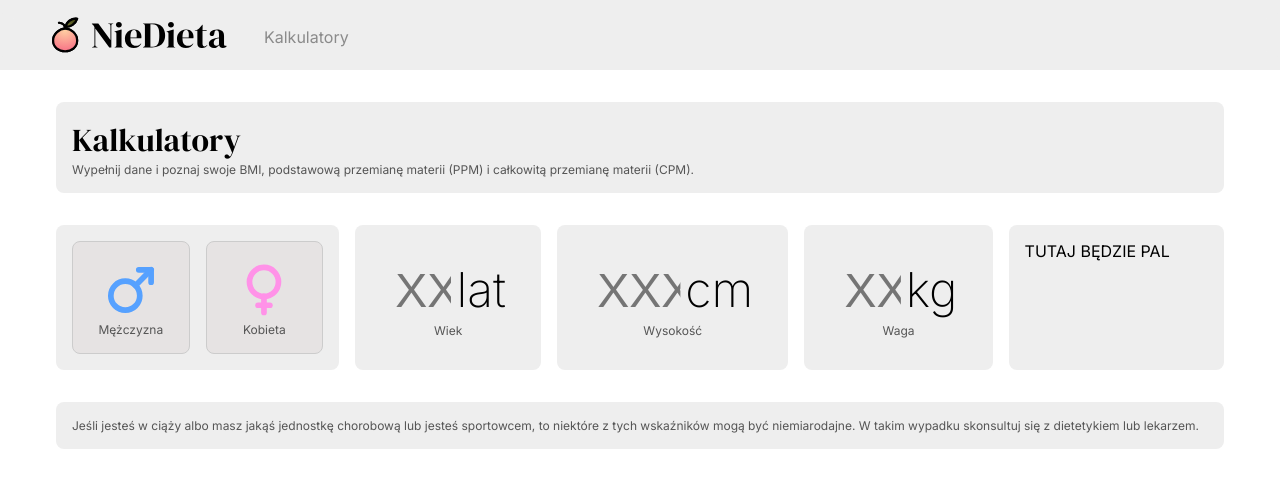
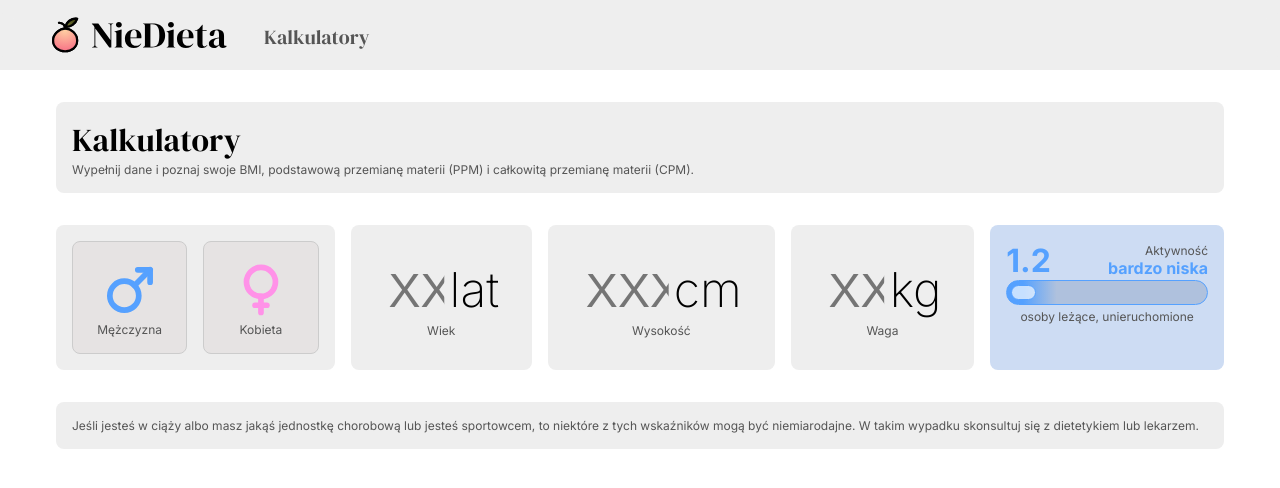
Before and after one commit to Ph0enixKM/niedieta-website, a Next.js app: page /calculator in a window 1280 px wide. Shown: the top 488 px of the page. Built offline with nearby package versions, Linux system fonts and the light colour scheme; a web font is replaced by a local one.

Commit message:
feat: add calculator

```diff
--- a/src/app/calculator/page.module.css
+++ b/src/app/calculator/page.module.css
@@ -88,6 +88,84 @@
         background: white;
         outline: none;
     }
+
+    &.slider {
+        appearance: none;
+        font-size: 2rem;
+        text-transform: capitalize;
+        font-weight: bold;
+        font-family: "DM Serif Display", serif;
+        outline: none;
+        width: 100%;
+        background: #ddd;
+        border: 1px solid var(--border);
+        border-radius: 999rem;
+        padding: 0.25rem;
+
+        &::-webkit-slider-thumb {
+            appearance: none;
+            border-radius: 999rem;
+            width: 25px;
+            height: 15px;
+            /* transform: scaleY(1.5); */
+            background: #ffffffaa;
+            cursor: pointer;
+        }
+    }
+}
+
+.paper[pal] {
+    transition: filter 1000ms;
+    --bg: #CDDCF3;
+    --border: #AFC1DD;
+    --fg: #55A1FF;
+    color: var(--fg);
+    background: var(--bg);
+
+    .input.slider {
+        border-color: var(--fg);
+
+        &::-webkit-slider-thumb {
+            border: 1px solid var(--fg);
+        }
+    }
+
+    &[pal='0'] {
+        filter: hue-rotate(0deg);
+        .input.slider {
+            background: linear-gradient(90deg, var(--fg) 1rem, var(--border), var(--border), var(--border), var(--border), var(--border) calc(100% - 1rem));
+        }
+    }
+    &[pal='1'] {
+        filter: hue-rotate(25deg);
+        .input.slider {
+            background: linear-gradient(90deg, var(--border) 1rem, var(--fg), var(--border), var(--border), var(--border), var(--border) calc(100% - 1rem));
+        }
+    }
+    &[pal='2'] {
+        filter: hue-rotate(50deg);
+        .input.slider {
+            background: linear-gradient(90deg, var(--border) 1rem, var(--border), var(--fg), var(--border), var(--border), var(--border) calc(100% - 1rem));
+        }
+    }
+    &[pal='3'] {
+        filter: hue-rotate(75deg);
+        .input.slider {
+            background: linear-gradient(90deg, var(--border) 1rem, var(--border), var(--border), var(--fg), var(--border), var(--border) calc(100% - 1rem));
+        }
+    }
+    &[pal='4'] {
+        filter: hue-rotate(100deg);
+        .input.slider {
+            background: linear-gradient(90deg, var(--border) 1rem, var(--border), var(--border), var(--border), var(--fg), var(--border) calc(100% - 1rem));
+        }
+    }
+    &[pal='5'] {
+        filter: hue-rotate(125deg);
+        .input.slider {
+            background: linear-gradient(90deg, var(--border) 1rem, var(--border), var(--border), var(--border), var(--border), var(--fg) calc(100% - 1rem));
+        }
+    }
 }
 
 .caption {
--- a/src/app/calculator/page.tsx
+++ b/src/app/calculator/page.tsx
@@ -6,8 +6,42 @@ import Image from "next/image";
 import femaleIcon from "@/../public/calculator/female.svg";
 import maleIcon from "@/../public/calculator/male.svg";
 import { useState } from "react";
+import { Genos } from "next/font/google";
 
 type Gender = 'male' | 'female';
+
+const PAL = [
+    {
+        value: 1.2,
+        title: 'bardzo niska',
+        description: 'osoby leżące, unieruchomione'
+    },
+    {
+        value: 1.4,
+        title: 'niska',
+        description: 'praca siedząca, mało ruchu poza codziennymi obowiązkami'
+    },
+    {
+        value: 1.5,
+        title: 'umiarkowana',
+        description: 'regularna aktywność fizyczna, spacery, jeżdżenie na rowerze, siłownia'
+    },
+    {
+        value: 1.6,
+        title: 'wyższa',
+        description: 'codzienne treningi'
+    },
+    {
+        value: 1.8,
+        title: 'wysoka',
+        description: 'praca fizyczna, intensywne treningi'
+    },
+    {
+        value: 2.0,
+        title: 'bardzo wysoka',
+        description: 'np. sportowcy'
+    }
+];
 
 function getAgeUnit(n: number) {
     if (n == 1) return "rok";
@@ -18,11 +52,43 @@ function getAgeUnit(n: number) {
     return "lat";
 }
 
+function getBMI(height: number, weight: number) {
+    return weight / ((height / 100) ** 2);
+}
+
+function getPPMMifflin(gender: Gender, weight: number, height: number, age: number) {
+    if (gender === 'male') {
+        return 10 * weight + 6.25 * height - 5 * age + 5;
+    } else if (gender === 'female') {
+        return 10 * weight + 6.25 * height - 5 * age - 161;
+    }
+}
+
+function getPPMHarrisBenedict(gender: Gender, weight: number, height: number, age: number) {
+    if (gender === 'male') {
+        return 66.5 + 13.75 * weight + 5.003 * height - 6.775 * age;
+    } else if (gender === 'female') {
+        return 655.1 + 9.563 * weight + 1.850 * height - 4.676 * age;
+    }
+}
+
+function getCPM(ppm: number, pal: number) {
+    return ppm * PAL[pal].value;
+}
+
 export default function Home() {
     const [gender, setGender] = useState<Gender | null>(null);
     const [age, setAge] = useState<number | null>(null);
     const [height, setHeight] = useState<number | null>(null);
     const [weight, setWeight] = useState<number | null>(null);
+    const [pal, setPal] = useState<number>(0);
+
+    const isComputable = [gender, age, height, weight, pal].every(value => value !== null);
+    const bmi = isComputable ? getBMI(height!, weight!) : null;
+    const ppm = isComputable ? (bmi! > 24.9
+        ? getPPMMifflin(gender!, age!, height!, weight!)
+        : getPPMHarrisBenedict(gender!, age!, height!, weight!)) : null;
+    const cpm = isComputable ? getCPM(ppm!, pal) : null;
 
     return <>
         <Navbar />
@@ -83,10 +149,45 @@ export default function Home() {
                         <div className={styles.caption}>Waga</div>
                     </div>
                 </div>
-                <div className={[styles.paper, styles.flex].join(' ')}>
-                    TUTAJ BĘDZIE PAL
+                <div className={[styles.paper, styles.flex].join(' ')} style={{ width: 200 }} {...{ pal }}>
+                    <div className={styles.grid} style={{alignItems: 'center'}}>
+                        <h1>{PAL[pal].value.toFixed(1)}</h1>
+                        <div style={{textAlign: 'right', flex: 1}}>
+                            <div className={styles.caption} style={{textAlign: 'right'}}>
+                                Aktywność
+                            </div>
+                            <b>{PAL[pal].title}</b>
+                        </div>
+                    </div>
+                    <input type="range" min="0" max={PAL.length - 1} value={pal} className={[styles.input, styles.slider].join(' ')} onChange={(e) => setPal(parseInt(e.target.value))} />
+                    <div className={styles.caption}>
+                        {PAL[pal].description}
+                    </div>
                 </div>
             </div>
+
+            {isComputable && (
+                <div className={styles.grid}>
+                    <div className={styles.paper}>
+                        <div className={styles.grid} style={{alignItems: 'center'}}>
+                            <h1>{bmi?.toFixed()}</h1>
+                            <div className={styles.caption}>BMI</div>
+                        </div>
+                    </div>
+                    <div className={styles.paper}>
+                        <div className={styles.grid} style={{alignItems: 'center'}}>
+                            <h1>{ppm?.toFixed()}</h1>
+                            <div className={styles.caption}>PPM</div>
+                        </div>
+                    </div>
+                    <div className={styles.paper}>
+                        <div className={styles.grid} style={{alignItems: 'center'}}>
+                            <h1>{cpm?.toFixed()}</h1>
+                            <div className={styles.caption}>CPM</div>
+                        </div>
+                    </div>
+                </div>
+            )}
 
             <div className={styles.paper}>
                 <p className={styles.description}>
--- a/src/components/Navbar/Navbar.module.css
+++ b/src/components/Navbar/Navbar.module.css
@@ -14,7 +14,9 @@
         gap: 1rem;
 
         .item {
-            color: #33333388;
+            color: #555;
+            font-family: "DM Serif Display", serif;
+            font-size: 1.25rem;
             padding: 0.5rem;
             border-radius: 0.25rem;
 
```
